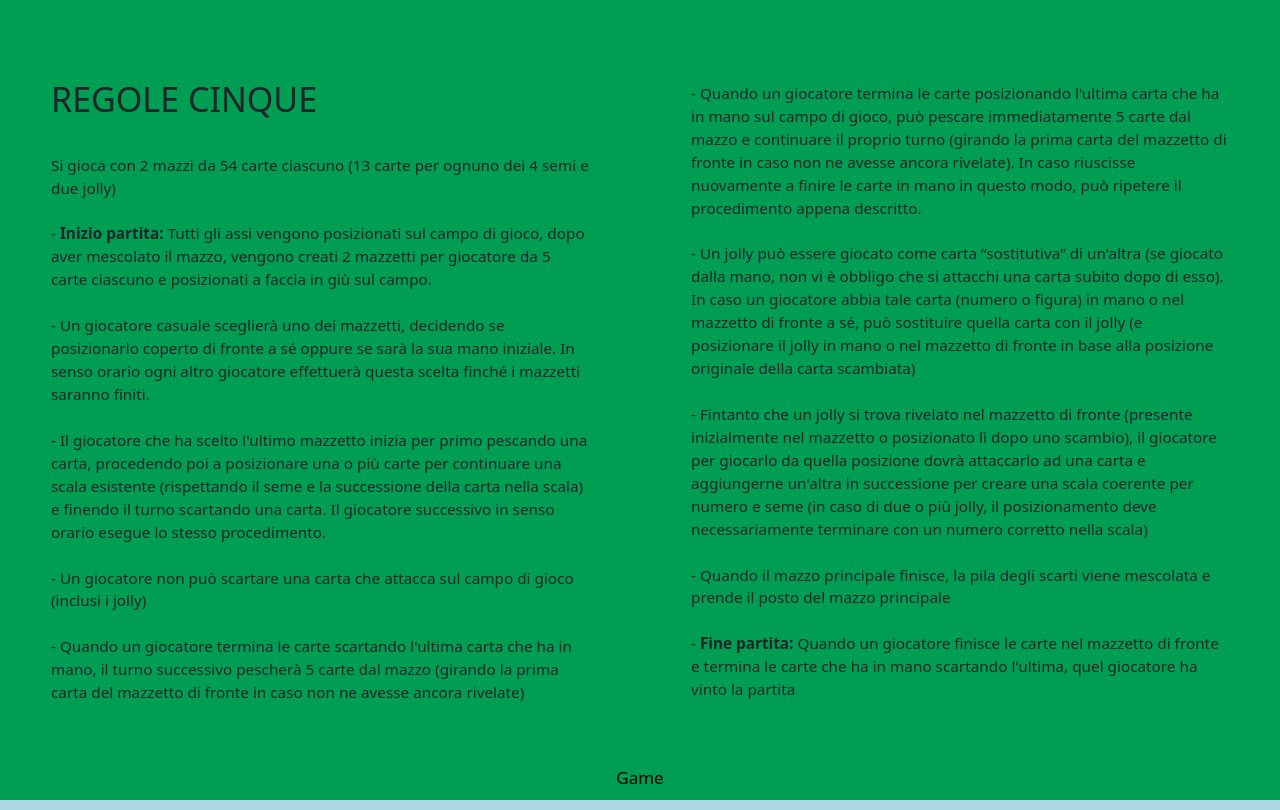
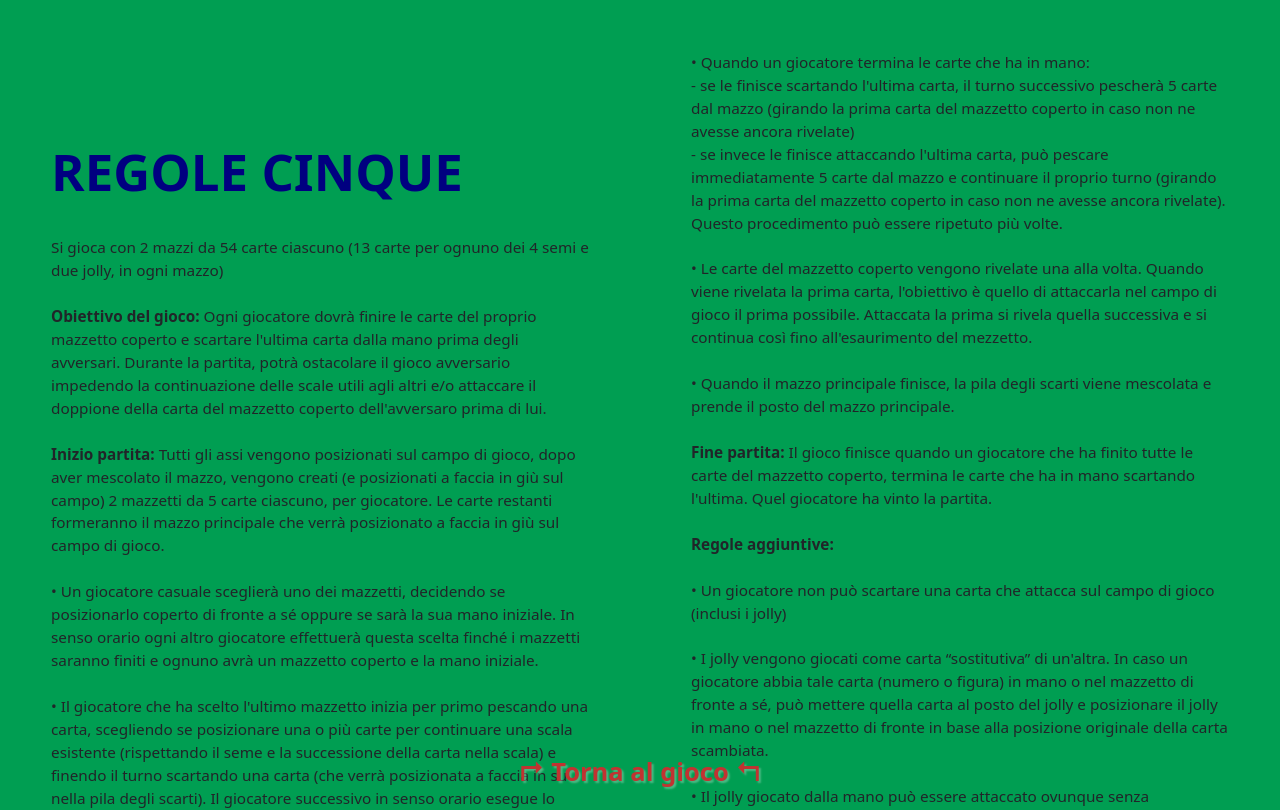
Before and after one commit to AlessioBerruto/5-card-game, a React (Vite) app: page /5-card-game/rules in a window 1280 px wide. Shown: the top 810 px of the page. Built offline with nearby package versions, Linux system fonts and the light colour scheme.

Commit message:
modifiche a Profile

```diff
--- a/src/App.jsx
+++ b/src/App.jsx
@@ -58,6 +58,7 @@ const App = () => {
 			});
 			const { user, token } = response.data;
 
+			console.log("User ID:", user._id); // Verifica se l'ID è presente
 			dispatch(login({ token }));
 			dispatch(setUserData(user));
 
--- a/src/pages/Assistance.jsx
+++ b/src/pages/Assistance.jsx
@@ -2,7 +2,6 @@ import React, { useState } from "react";
 import { Link } from "react-router-dom";
 import { useSelector } from "react-redux";
 import emailjs from "emailjs-com";
-
 
 const Assistance = () => {
 	const [message, setMessage] = useState("");
@@ -20,7 +19,12 @@ const Assistance = () => {
 		};
 
 		emailjs
-            .send("contact_service", "contact_form", templateParams, "bMOpUWBSnYE6ynS4K")
+			.send(
+				"contact_service",
+				"contact_form",
+				templateParams,
+				"bMOpUWBSnYE6ynS4K"
+			)
 			.then((response) => {
 				setFeedback("Messaggio inviato con successo! ✅");
 				setFeedbackColor("green");
@@ -37,7 +41,7 @@ const Assistance = () => {
 		<>
 			<div className="assistance-page">
 				<div className="contact-section">
-                    <p>
+					<p className="contact-title">
 						Per qualsiasi dubbio o richiesta, compila questo form...
 					</p>
 					<textarea
@@ -45,22 +49,32 @@ const Assistance = () => {
 						className="input-effect"
 						value={message}
 						onChange={(e) => setMessage(e.target.value)}
+                        placeholder="Scrivi qui le tue richieste..."
 					></textarea>
 					<input
 						type="submit"
-                        value="Send"
+						value="Invia"
 						className="send-button"
 						onClick={handleSend}
 					/>
-                    <div id="form-feedback" className="feedback-message" style={{ color: feedbackColor }}>
+					<div
+						id="form-feedback"
+						className="feedback-message"
+						style={{ color: feedbackColor }}
+					>
 						{feedback}
 					</div>
-                    <p>...o visita il mio sito Web <a href="https://alessioberruto.github.io/" target="_blank">AB Development</a></p>
+					<p className="link-p">
+						...o visita il mio sito Web{" "}
+						<a href="https://alessioberruto.github.io/" target="_blank">
+							AB Development
+						</a>
+					</p>
 				</div>
 			</div>
 			<footer>
-                <Link to="/game" className="navbar-link">
-                    Game
+				<Link to="/game" className="footer-link">
+					↱ Torna al gioco ↰
 				</Link>
 			</footer>
 		</>
--- a/src/pages/Game.jsx
+++ b/src/pages/Game.jsx
@@ -54,7 +54,6 @@ const Game = () => {
 				</div>
 				<div className="game-window">
 					<img src="./src/assets/cinque-game-bg.png" alt="5 Game Background" />
-					{/* <h1>Coming Soon...</h1> */}
 				</div>
 				<div className="right-navbar">
 					<Link to="/assistance" className="navbar-link">
@@ -75,7 +74,7 @@ const Game = () => {
 								className="card-img-top"
 								alt="logout-img"
 							/>
-							<div className="card-body">Logout</div>
+							<div className="card-body"><span>Logout</span></div>
 						</div>
 					</div>
 				</div>
--- a/src/pages/Profile.jsx
+++ b/src/pages/Profile.jsx
@@ -7,68 +7,78 @@ import { Link, useNavigate } from "react-router-dom";
 function Profile() {
     const dispatch = useDispatch();
     const navigate = useNavigate();
-    const user = useSelector((state) => state.user);
+    const user = useSelector((state) => state.user.userData);
     const [formData, setFormData] = useState({
-        name: user.name || "",
-        email: user.email || "",
-        password: "",
+        name: user?.name || "",
+        email: user?.email || "",
+        password: user?.password || "",
     });
     const [message, setMessage] = useState("");
     const [showPassword, setShowPassword] = useState(false);
     const [editMode, setEditMode] = useState(false);
-
 
     const handleChange = (e) => {
         const { name, value } = e.target;
         setFormData({ ...formData, [name]: value });
     };
 
-
     useEffect(() => {
-        if (user && user.id) {
+        if (user) {
             setFormData({
                 name: user.name,
                 email: user.email,
-                password: "",
+                password: user.password,
             });
         }
     }, [user]);
-
 
     const togglePasswordVisibility = () => {
         setShowPassword(!showPassword);
     };
 
-    // Modifica i dati utente
     const handleUpdate = async () => {
         try {
-            if (!user.id) {
+            if (!user.email) {
                 setMessage("Effettua prima il login per aggiornare i dati");
                 return;
             }
+
+            console.log("Dati inviati per l'aggiornamento:", { email: formData.email, ...formData });
+
             const response = await axios.put(
-                `http://localhost:5000/api/user/${user.id}`,
-                formData
+                `http://localhost:5000/api/user`,
+                {
+                    currentEmail: user.email,  // Invia l'email originale per individuare l'utente.
+                    email: formData.email,     // Nuova email (o la stessa se non modificata).
+                    name: formData.name,
+                    password: formData.password // Password visibile come richiesto.
+                }
             );
+
+            console.log("Risposta dal server:", response.data);
+
             setMessage(response.data.message);
             dispatch(updateUser(response.data.user));
             setEditMode(false);
         } catch (error) {
+            console.error("Errore durante l'aggiornamento:", error);
+
             setMessage(
                 error.response?.data.message || "Errore durante l'aggiornamento"
             );
         }
     };
 
-    // Cancellazione utente
+
     const handleDelete = async () => {
         try {
-            if (!user.id) {
+            if (!user.email) {
                 setMessage("Effettua prima il login per cancellare il profilo");
                 return;
             }
             const response = await axios.delete(
-                `http://localhost:5000/api/user/${user.id}`
+                `http://localhost:5000/api/user`,
+                { data: { email: user.email } }
             );
             setMessage(response.data.message);
             dispatch(deleteUser());
@@ -81,7 +91,6 @@ function Profile() {
     };
 
     return (
-        <>
         <div className="profile-page">
             <div className="profile-img">
                 <div className="card-bg-trasparent">
@@ -91,11 +100,15 @@ function Profile() {
                         alt="..."
                     />
                     <div className="card-body">
-                            <p>Nome Utente</p>
+                        <p>{user?.name || "Nome Utente"}</p>
                     </div>
                 </div>
-                    <button onClick={() => setEditMode(true)}>Modifica dati</button>
-                    <button onClick={handleDelete}>Elimina Account</button>
+                <button onClick={() => setEditMode(true)} className="edit-btn">
+                    Modifica dati
+                </button>
+                <button onClick={handleDelete} className="delete-btn">
+                    Elimina Account
+                </button>
             </div>
             <div className="profile-details">
                 <h2>Dati dell'utente</h2>
@@ -135,19 +148,18 @@ function Profile() {
                 </div>
 
                 {editMode && (
-                        <>
-                            <button onClick={handleUpdate}>Salva</button>
-                            <button onClick={() => setEditMode(false)}>Annulla</button>
-                        </>
+                    <div className="edit-mode-container">
+                        <button onClick={handleUpdate} className="save-btn">Salva</button>
+                        <button onClick={() => setEditMode(false)} className="cancel-btn">Annulla</button>
+                    </div>
                 )}
             </div>
             <footer>
-                    <Link to="/game" className="navbar-link">
-                        Game
+                <Link to="/game" className="footer-link">
+                    ↱ Torna al gioco ↰
                 </Link>
             </footer>
         </div>
-        </>
     );
 }
 
--- a/src/pages/Rules.jsx
+++ b/src/pages/Rules.jsx
@@ -9,71 +9,87 @@ const Rules = () => {
 					<p>
 						<h1 className="description-title">REGOLE CINQUE</h1>
 						Si gioca con 2 mazzi da 54 carte ciascuno (13 carte per ognuno dei 4
-						semi e due jolly)
+						semi e due jolly, in ogni mazzo)
 						<br />
-						<br />- <strong>Inizio partita:</strong> Tutti gli assi vengono posizionati sul campo
-						di gioco, dopo aver mescolato il mazzo, vengono creati 2 mazzetti
-						per giocatore da 5 carte ciascuno e posizionati a faccia in giù sul
-						campo.
+						<br /> <strong>Obiettivo del gioco:</strong> Ogni giocatore dovrà
+						finire le carte del proprio mazzetto coperto e scartare l'ultima
+						carta dalla mano prima degli avversari. Durante la partita, potrà
+						ostacolare il gioco avversario impedendo la continuazione delle
+						scale utili agli altri e/o attaccare il doppione della carta del
+						mazzetto coperto dell'avversaro prima di lui.
 						<br />
-						<br />- Un giocatore casuale sceglierà uno dei mazzetti, decidendo
+						<br /> <strong>Inizio partita:</strong> Tutti gli assi vengono
+						posizionati sul campo di gioco, dopo aver mescolato il mazzo,
+						vengono creati (e posizionati a faccia in giù sul campo) 2 mazzetti
+						da 5 carte ciascuno, per giocatore. Le carte restanti formeranno il
+						mazzo principale che verrà posizionato a faccia in giù sul campo di
+						gioco.
+						<br />
+						<br /> • Un giocatore casuale sceglierà uno dei mazzetti, decidendo
 						se posizionarlo coperto di fronte a sé oppure se sarà la sua mano
 						iniziale. In senso orario ogni altro giocatore effettuerà questa
-						scelta finché i mazzetti saranno finiti.
+						scelta finché i mazzetti saranno finiti e ognuno avrà un mazzetto
+						coperto e la mano iniziale.
 						<br />
-						<br />- Il giocatore che ha scelto l'ultimo mazzetto inizia per
-						primo pescando una carta, procedendo poi a posizionare una o più
-						carte per continuare una scala esistente (rispettando il seme e la
+						<br /> • Il giocatore che ha scelto l'ultimo mazzetto inizia per
+						primo pescando una carta, scegliendo se posizionare una o più carte
+						per continuare una scala esistente (rispettando il seme e la
 						successione della carta nella scala) e finendo il turno scartando
-						una carta. Il giocatore successivo in senso orario esegue lo stesso
+						una carta (che verrà posizionata a faccia in su nella pila degli
+						scarti). Il giocatore successivo in senso orario esegue lo stesso
 						procedimento.
-						<br />
-						<br />- Un giocatore non può scartare una carta che attacca sul
-						campo di gioco (inclusi i jolly)
-						<br />
-						<br />- Quando un giocatore termina le carte scartando l'ultima
-						carta che ha in mano, il turno successivo pescherà 5 carte dal mazzo
-						(girando la prima carta del mazzetto di fronte in caso non ne avesse
-						ancora rivelate)
 					</p>
 				</div>
 				<div className="description-column">
 					<p>
-						- Quando un giocatore termina le carte posizionando l'ultima carta
-						che ha in mano sul campo di gioco, può pescare immediatamente 5
-						carte dal mazzo e continuare il proprio turno (girando la prima
-						carta del mazzetto di fronte in caso non ne avesse ancora rivelate).
-						In caso riuscisse nuovamente a finire le carte in mano in questo
-						modo, può ripetere il procedimento appena descritto.
+						• Quando un giocatore termina le carte che ha in mano:
+						<br />- se le finisce scartando l'ultima carta, il turno successivo
+						pescherà 5 carte dal mazzo (girando la prima carta del mazzetto
+						coperto in caso non ne avesse ancora rivelate)
+						<br />- se invece le finisce attaccando l'ultima carta, può pescare
+						immediatamente 5 carte dal mazzo e continuare il proprio turno
+						(girando la prima carta del mazzetto coperto in caso non ne avesse
+						ancora rivelate). Questo procedimento può essere ripetuto più volte.
 						<br />
-						<br />- Un jolly può essere giocato come carta “sostitutiva” di
-						un'altra (se giocato dalla mano, non vi è obbligo che si attacchi
-						una carta subito dopo di esso). In caso un giocatore abbia tale
-						carta (numero o figura) in mano o nel mazzetto di fronte a sé, può
-						sostituire quella carta con il jolly (e posizionare il jolly in mano
-						o nel mazzetto di fronte in base alla posizione originale della
-						carta scambiata)
+						<br /> • Le carte del mazzetto coperto vengono rivelate una alla
+						volta. Quando viene rivelata la prima carta, l'obiettivo è quello di
+						attaccarla nel campo di gioco il prima possibile. Attaccata la prima
+						si rivela quella successiva e si continua così fino all'esaurimento
+						del mezzetto.
 						<br />
-						<br />- Fintanto che un jolly si trova rivelato nel mazzetto di
-						fronte (presente inizialmente nel mazzetto o posizionato lì dopo uno
-						scambio), il giocatore per giocarlo da quella posizione dovrà
-						attaccarlo ad una carta e aggiungerne un'altra in successione per
-						creare una scala coerente per numero e seme (in caso di due o più
-						jolly, il posizionamento deve necessariamente terminare con un
-						numero corretto nella scala)
+						<br /> • Quando il mazzo principale finisce, la pila degli scarti
+						viene mescolata e prende il posto del mazzo principale.
 						<br />
-						<br />- Quando il mazzo principale finisce, la pila degli scarti
-						viene mescolata e prende il posto del mazzo principale
+						<br /> <strong>Fine partita:</strong> Il gioco finisce quando un
+						giocatore che ha finito tutte le carte del mazzetto coperto, termina
+						le carte che ha in mano scartando l'ultima. Quel giocatore ha vinto
+						la partita.
 						<br />
-						<br />- <strong>Fine partita:</strong> Quando un giocatore finisce le carte nel mazzetto di fronte
-						e termina le carte che ha in mano scartando l'ultima, quel giocatore
-						ha vinto la partita
+						<br /> <strong>Regole aggiuntive:</strong>
+						<br />
+						<br />• Un giocatore non può scartare una carta che attacca sul
+						campo di gioco (inclusi i jolly)
+						<br />
+						<br /> • I jolly vengono giocati come carta “sostitutiva” di
+						un'altra. In caso un giocatore abbia tale carta (numero o figura) in
+						mano o nel mazzetto di fronte a sé, può mettere quella carta al
+						posto del jolly e posizionare il jolly in mano o nel mazzetto di
+						fronte in base alla posizione originale della carta scambiata.
+						<br />
+						<br /> • Il jolly giocato dalla mano può essere attaccato ovunque
+						senza condizioni.
+						<br />
+						<br /> • Il jolly che si trova rivelato nel mazzetto coperto, può
+						essere attaccato ad una qualsiasi scala a condizione che venga
+						attaccato con una carta della scala (es. 1: 5, Jolly, 7) ; (es. 2:
+						9, jolly, jolly, Q)
+						<br />
 					</p>
 				</div>
 			</div>
 			<footer>
-				<Link to="/game" className="navbar-link">
-					Game
+				<Link to="/game" className="footer-link">
+					↱ Torna al gioco ↰
 				</Link>
 			</footer>
 		</>
--- a/src/styles/App.css
+++ b/src/styles/App.css
@@ -1,5 +1,5 @@
 .game-page {
-  background-color: #1B1B1D;
+  background-color: #1b1b1d;
   display: flex;
   flex-direction: row;
   align-items: center;
@@ -57,6 +57,12 @@
   width: 20vw;
 }
 
+.logout-link:hover span {
+  font-size: 1.1rem;
+  font-weight: 700;
+  color: #c13331;
+}
+
 .navbar-link {
   text-decoration: none;
   color: black;
@@ -102,11 +108,11 @@
   cursor: pointer;
 }
 .logout-modal .logout-modal-buttons button.btn-confirm {
-  background-color: #28a745;
+  background-color: #009E52;
   color: white;
 }
 .logout-modal .logout-modal-buttons button.btn-cancel {
-  background-color: #dc3545;
+  background-color: #c13331;
   color: white;
 }
 .logout-modal .logout-modal-buttons button:hover {
@@ -114,7 +120,7 @@
 }
 
 .profile-page {
-  background-color: #009E52;
+  background-color: #009e52;
   display: flex;
   flex-direction: row;
   justify-content: space-between;
@@ -129,6 +135,10 @@
   flex-direction: column;
   justify-content: center;
 }
+.profile-img h2,
+.profile-details h2 {
+  color: aliceblue;
+}
 
 .profile-img {
   align-items: center;
@@ -142,9 +152,6 @@
   font-weight: 600;
   font-size: 1.5rem;
 }
-.profile-img button {
-  margin: 1vh 0;
-}
 
 .profile-details {
   align-items: flex-start;
@@ -157,8 +164,38 @@
   margin: 3vh 0;
 }
 
+.edit-btn,
+.save-btn,
+.delete-btn,
+.cancel-btn {
+  border: none;
+  color: aliceblue;
+  margin: 1vh 0;
+  border-radius: 5px;
+  box-shadow: 2px 2px 2px rgba(0, 0, 0, 0.2);
+  padding: 3px 8px;
+}
+
+.edit-btn,
+.save-btn {
+  background-color: #000080;
+}
+
+.delete-btn,
+.cancel-btn {
+  background-color: #c13331;
+}
+
 .password-toggle-icon {
-  background-color: white;
+  margin-left: 1vw;
+  cursor: pointer;
+}
+
+.edit-mode-container {
+  display: flex;
+  width: 100%;
+  flex-direction: row;
+  gap: 2vw;
 }
 
 .rules-page {
@@ -179,14 +216,17 @@
 }
 .description-column p {
   font-size: 0.9rem;
+  font-weight: 500;
 }
 .description-column .description-title {
-  font-size: 2rem;
+  font-size: 3rem;
   margin-bottom: 2rem;
+  color: #000080;
+  font-weight: 700;
 }
 
 .assistance-page {
-  background-color: #009E52;
+  background-color: #009e52;
   display: flex;
   flex-direction: row;
   align-items: center;
@@ -195,7 +235,6 @@
 }
 
 .contact-section {
-  background-color: #1B1B1D;
   display: flex;
   flex-direction: column;
   justify-content: center;
@@ -204,27 +243,46 @@
   width: 75%;
   min-height: 80vh;
   padding: 50px;
-  border: 3px solid #198908;
+}
+.contact-section .contact-title {
+  font-size: 1.8rem;
+  color: aliceblue;
+  font-weight: 600;
+  margin-bottom: 6vh;
+}
+.contact-section a {
+  color: #000080;
+}
+.contact-section a:hover {
+  color: #000064;
 }
 .contact-section textarea {
   background-color: lightgrey;
-  width: 50%;
-  height: 20vh;
+  width: 75%;
+  height: 40vh;
+  color: black;
+  padding: 5px 8px;
+  box-shadow: 3px 3px 3px rgba(0, 0, 0, 0.3);
 }
 .contact-section input {
-  width: 10vw;
+  width: 20vw;
   margin-top: 2vh;
   padding: 0.75rem;
-  background-color: #007bff;
+  background-color: #000080;
   color: white;
   border: none;
   border-radius: 4px;
   font-size: 1.1rem;
   cursor: pointer;
+  box-shadow: 2px 2px 2px rgba(0, 0, 0, 0.2);
 }
-.contact-section p {
-  margin: 7vh 0;
-  color: #48FB00;
+.contact-section input:hover {
+  background-color: #000064;
+}
+.contact-section .link-p {
+  margin-top: 5vh;
+  font-size: 1.5rem;
+  font-weight: 500;
 }
 
 .home-page {
@@ -239,7 +297,7 @@
 .home-title {
   margin-bottom: 7vh;
   font-size: 3rem;
-  color: #000080;
+  color: white;
   font-weight: bold;
 }
 
@@ -317,3 +375,13 @@ footer {
   bottom: 0;
   left: 0;
 }
+footer .footer-link {
+  text-decoration: none;
+  font-size: 1.5rem;
+  color: #C13331;
+  font-weight: 700;
+  text-shadow: 2px 2px 2px rgba(255, 255, 255, 0.3);
+}
+footer .footer-link:hover {
+  color: #972927;
+}
--- a/src/styles/App.scss
+++ b/src/styles/App.scss
@@ -17,7 +17,7 @@
 .home-title {
   margin-bottom: 7vh;
   font-size: 3rem;
-  color: #000080;
+  color: white;
   font-weight: bold;
 }
 
@@ -96,4 +96,16 @@ footer {
   position: absolute;
   bottom: 0;
   left: 0;
+
+  .footer-link {
+    text-decoration: none;
+    font-size: 1.5rem;
+    color: #C13331;
+    font-weight: 700;
+    text-shadow: 2px 2px 2px rgba(255, 255, 255, 0.3);
+
+    &:hover {
+      color: #972927;
+    }
+  }
 }
--- a/src/styles/sections/_rules-section.scss
+++ b/src/styles/sections/_rules-section.scss
@@ -17,10 +17,15 @@
 
 	p{
 		font-size: 0.9rem;
+		font-weight: 500;
+
 	}
 
 	.description-title {
-		font-size: 2rem;
+		font-size: 3rem;
 		margin-bottom: 2rem;
+		color: #000080;
+		font-weight: 700;
+
 	}
 }
```
Also changed, not shown: src/styles/sections/_assistance-section.scss (+33 -11 lines), src/styles/sections/_game-section.scss (+12 -4 lines), src/styles/sections/_profile-section.scss (+37 -7 lines), src/assets/cinque-game-bg.png, 1 other file (tests, documents, lock files or other folders). Lines whose indentation alone changed are shown as unchanged.
